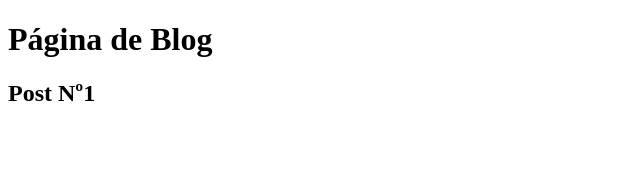
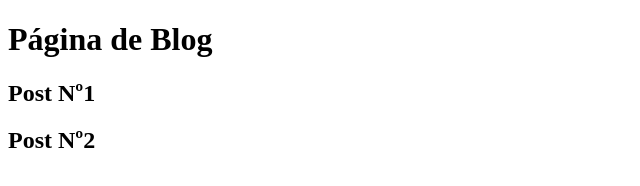
Before and after one commit to maviam/introsessaogit, a plain HTML site: page blog.html in a window 1280 px wide. Shown: the whole page, without its empty margins (0-640 px from the left). Drawn offline with Linux system fonts and the light colour scheme.

Commit message:
Atualização da página de blog

```diff
--- a/blog.html
+++ b/blog.html
@@ -9,5 +9,6 @@
 <body>
     <h1>Página de Blog</h1>
     <h2>Post Nº1</h2>
+    <h2>Post Nº2</h2>
 </body>
 </html>
```
